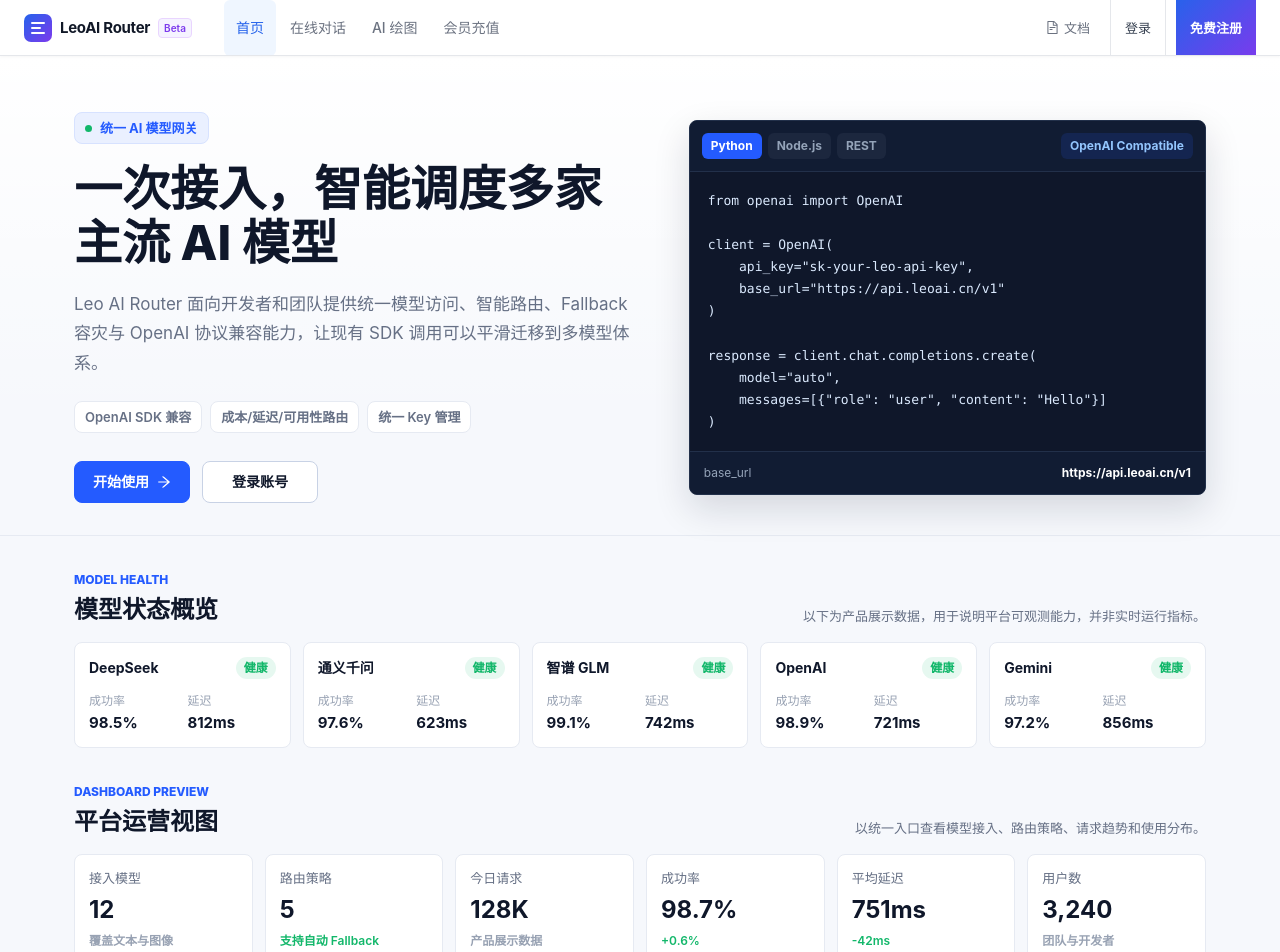
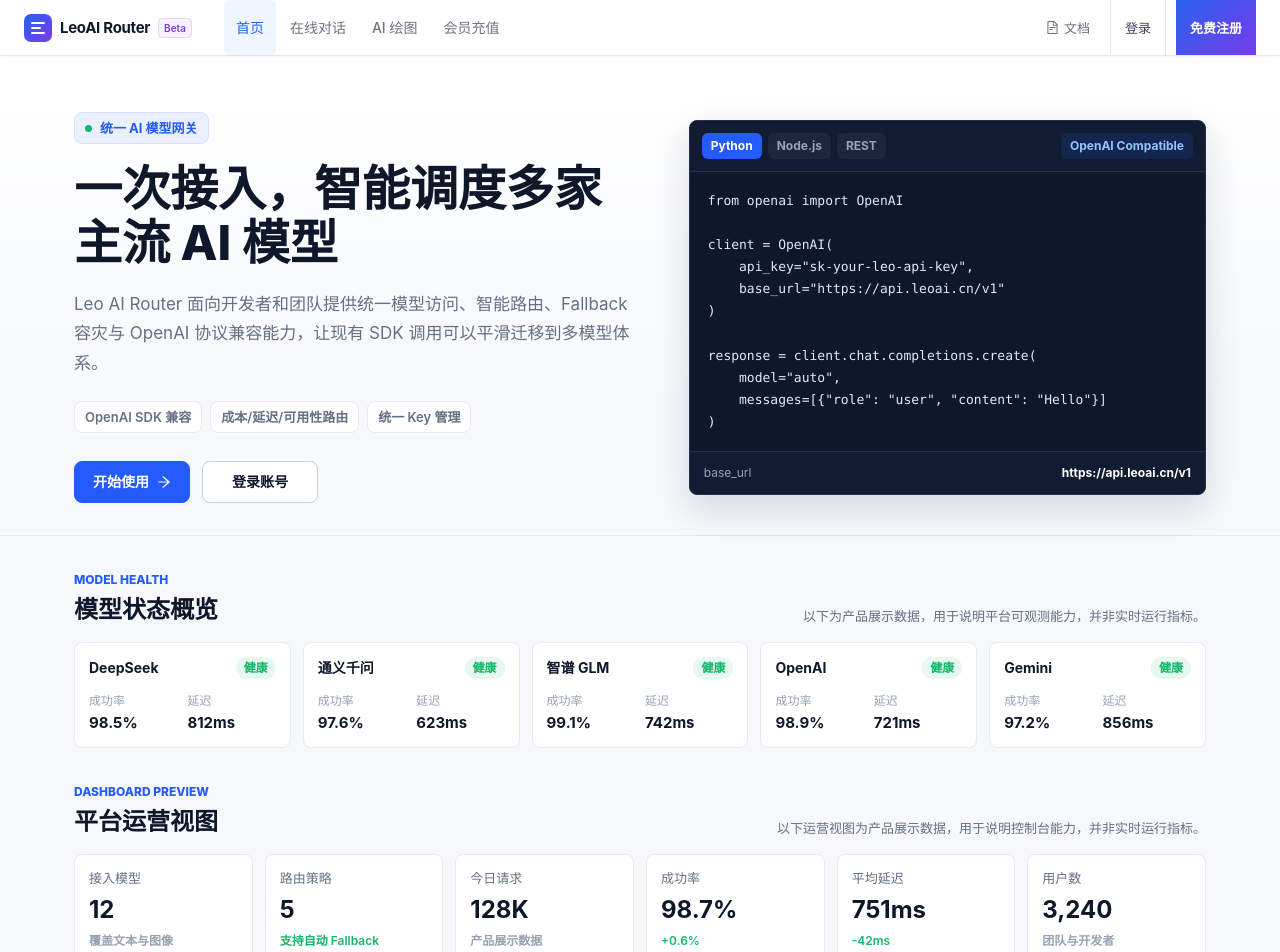
Before and after one commit to leozheng-Miao/leo-ai-router, a Vue app in the folder leo-ai-router-frontend/: page / in a window 1280 px wide. Shown: the top 952 px of the page. Built offline with nearby package versions, Linux system fonts and the light colour scheme; no server answers.

Commit message:
fix: clarify home preview metrics

```diff
--- a/leo-ai-router-frontend/src/pages/HomePage.vue
+++ b/leo-ai-router-frontend/src/pages/HomePage.vue
@@ -41,7 +41,7 @@
             </div>
             <span class="code-label">OpenAI Compatible</span>
           </div>
-          <pre class="code-block"><code><span v-for="line in sdkCode" :key="line">{{ line }}
+          <pre class="code-block"><code><span v-for="(line, index) in sdkCode" :key="`sdk-line-${index}`">{{ line }}
 </span></code></pre>
           <div class="code-footer">
             <span>base_url</span>
@@ -77,7 +77,7 @@
           <span class="section-kicker">Dashboard Preview</span>
           <h2>平台运营视图</h2>
         </div>
-        <p>以统一入口查看模型接入、路由策略、请求趋势和使用分布。</p>
+        <p>以下运营视图为产品展示数据，用于说明控制台能力，并非实时运行指标。</p>
       </div>
 
       <div class="metrics-grid">
```
